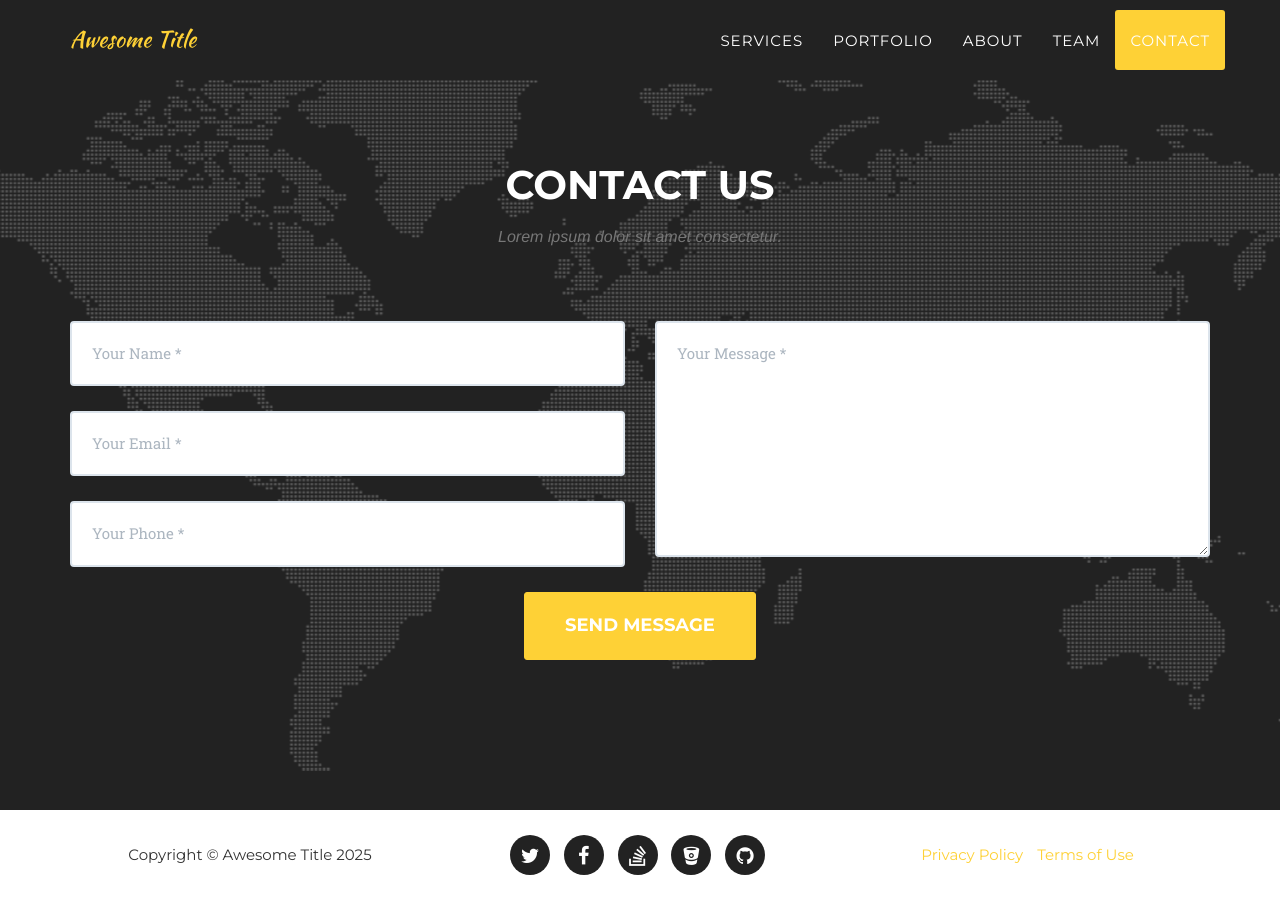
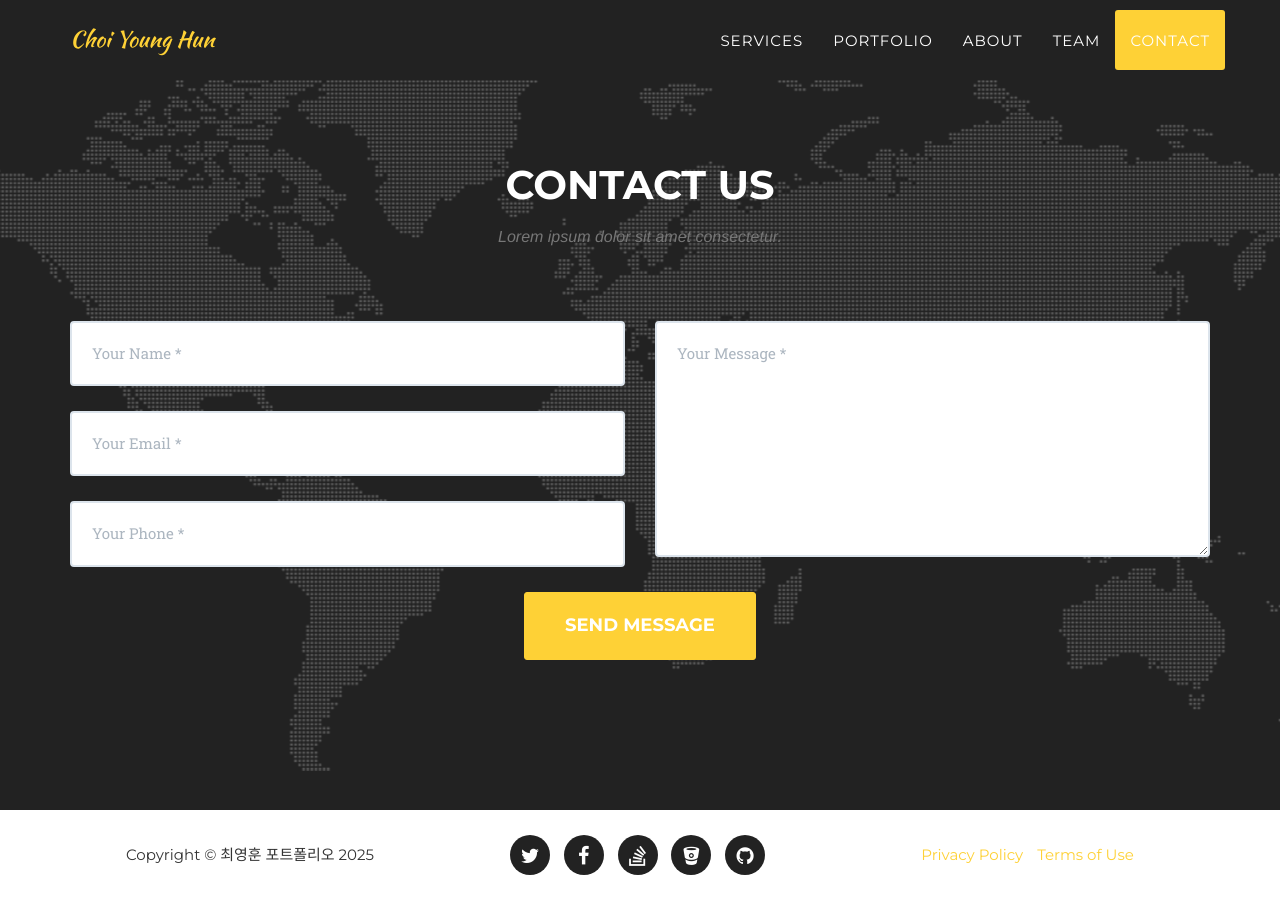
Before and after one commit to ggnu11/ggnu11.github.io, a Jekyll site: the page built from index.html, in a window 1280 px wide and 900 px high, scrolled down 5636 px. Built offline with Jekyll 4.4.1, drawn with Linux system fonts in a browser that asks for light colours; some web fonts are replaced.

Commit message:
[Header] 사이트 title, 헤더 title 수정

```diff
--- a/_config.yml
+++ b/_config.yml
@@ -2,7 +2,8 @@ url: https://github.com/ggnu11/ggnu11.github.io.git
 baseurl:
 
 # Site settings
-title: Awesome Title
+title: 최영훈 포트폴리오
+header_title: Choi Young Hun
 email: your-email@domain.com
 description: "Write an awesome description for your new site here. You can edit this line in _config.yml. It will appear in your document head meta (for Google search results) and in your feed.xml site description."
 
--- a/_includes/header.html
+++ b/_includes/header.html
@@ -3,13 +3,20 @@
   <div class="container">
     <!-- Brand and toggle get grouped for better mobile display -->
     <div class="navbar-header page-scroll">
-                <button type="button" class="navbar-toggle" data-toggle="collapse" data-target="#bs-example-navbar-collapse-1">
+      <button
+        type="button"
+        class="navbar-toggle"
+        data-toggle="collapse"
+        data-target="#bs-example-navbar-collapse-1"
+      >
         <span class="sr-only">Toggle navigation</span>
         <span class="icon-bar"></span>
         <span class="icon-bar"></span>
         <span class="icon-bar"></span>
       </button>
-                <a class="navbar-brand page-scroll" href="#page-top">{{site.title}}</a>
+      <a class="navbar-brand page-scroll" href="#page-top"
+        >{{site.header_title}}</a
+      >
     </div>
 
     <!-- Collect the nav links, forms, and other content for toggling -->
```
Lines whose indentation alone changed are shown as unchanged.
